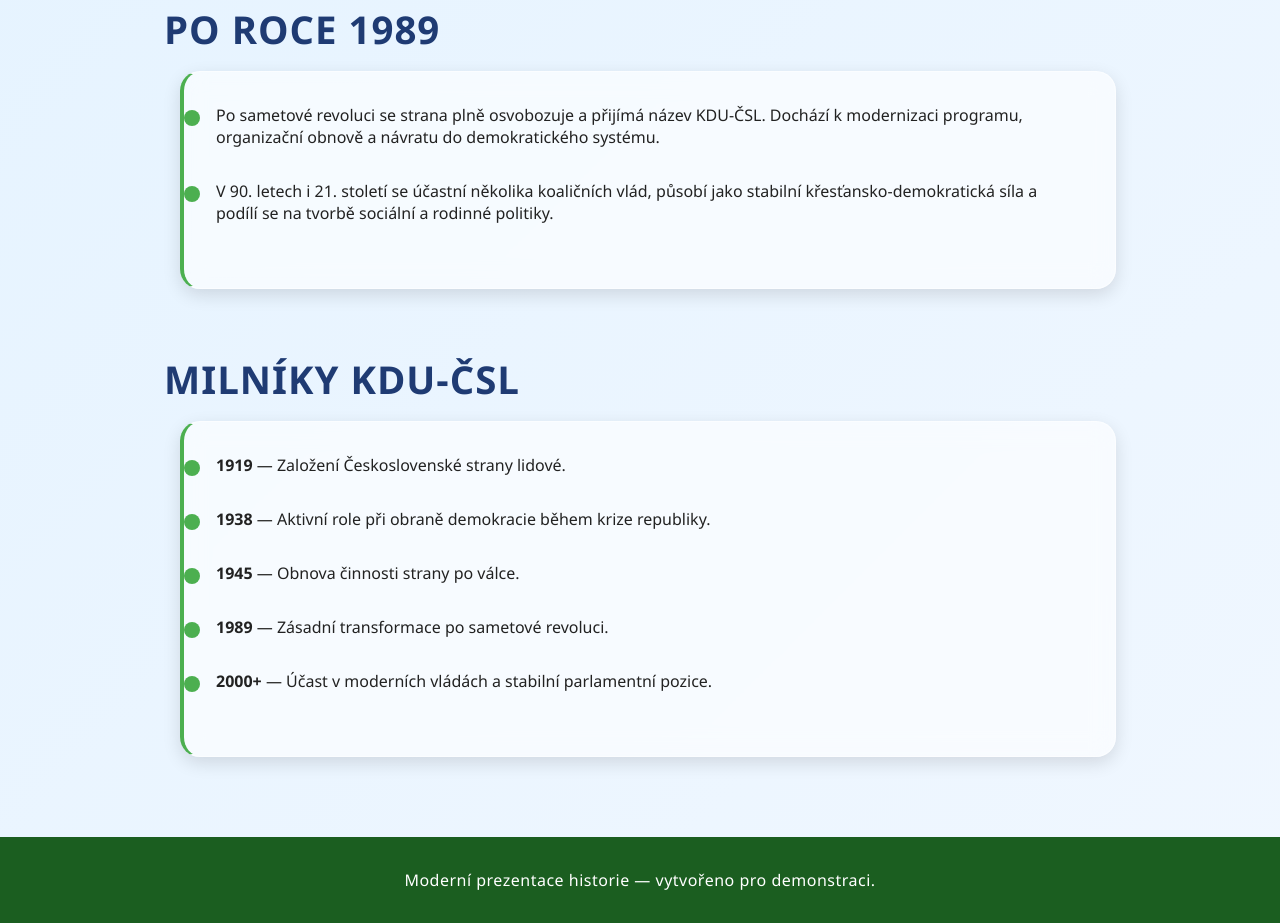
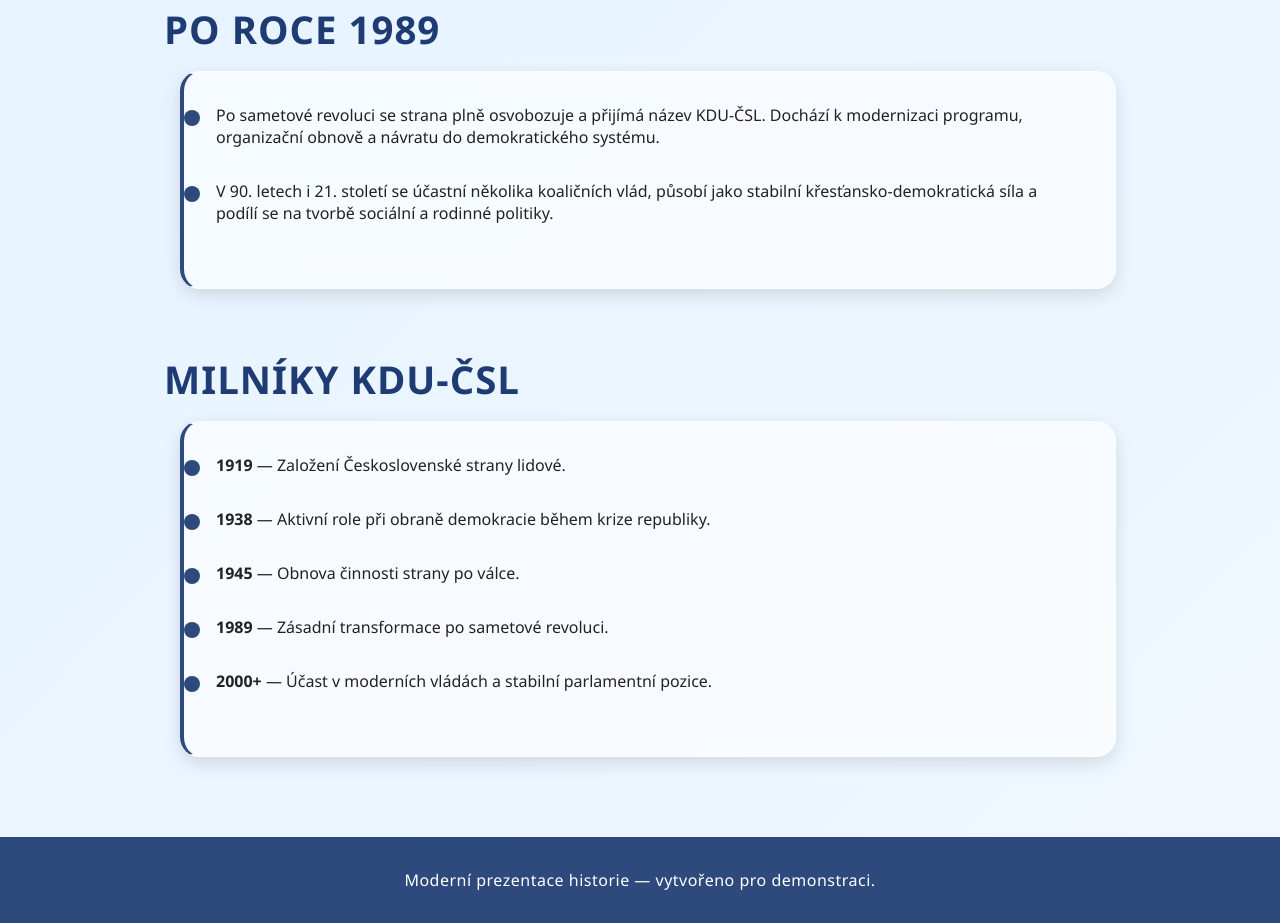
Before and after one commit to alex-star422/KDU-CSl.html, a plain HTML site: page index.html in a window 1280 px wide. Shown: the part 1614-2537 px from the top of the page. Drawn offline with Linux system fonts and the light colour scheme.

Commit message:
Update index.html

```diff
--- a/index.html
+++ b/index.html
@@ -83,7 +83,7 @@
 
     /* TIMELINE STYLE */
     .timeline {
-      border-left: 4px solid #4caf50;
+      border-left: 4px solid #2e4a7d;
       margin-left: 1rem;
       padding-left: 2rem;
     }
@@ -97,7 +97,7 @@
       content: "";
       width: 16px;
       height: 16px;
-      background: #4caf50;
+      background: #2e4a7d;
       border-radius: 50%;
       position: absolute;
       left: -32px;
@@ -106,7 +106,7 @@
 
     footer {
       margin-top: 5rem;
-      background: #1b5e20;
+      background: #2e4a7d;
       color: white;
       text-align: center;
       padding: 2rem;
```
